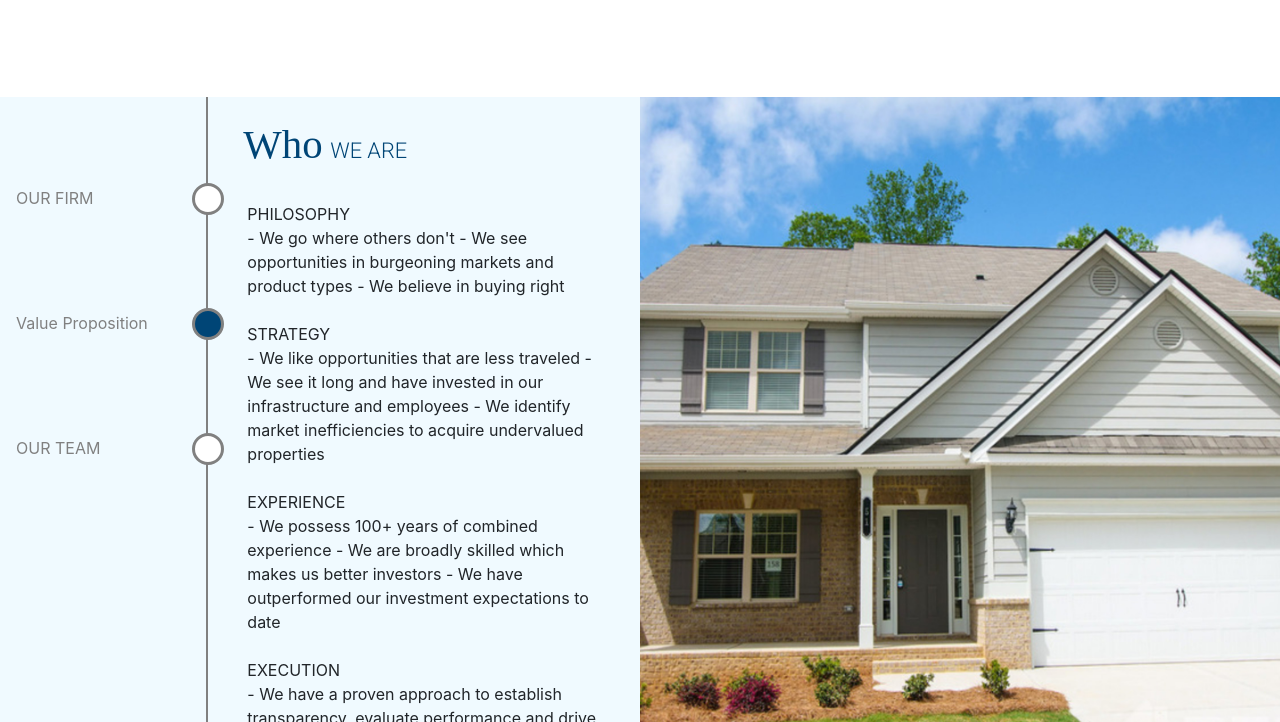
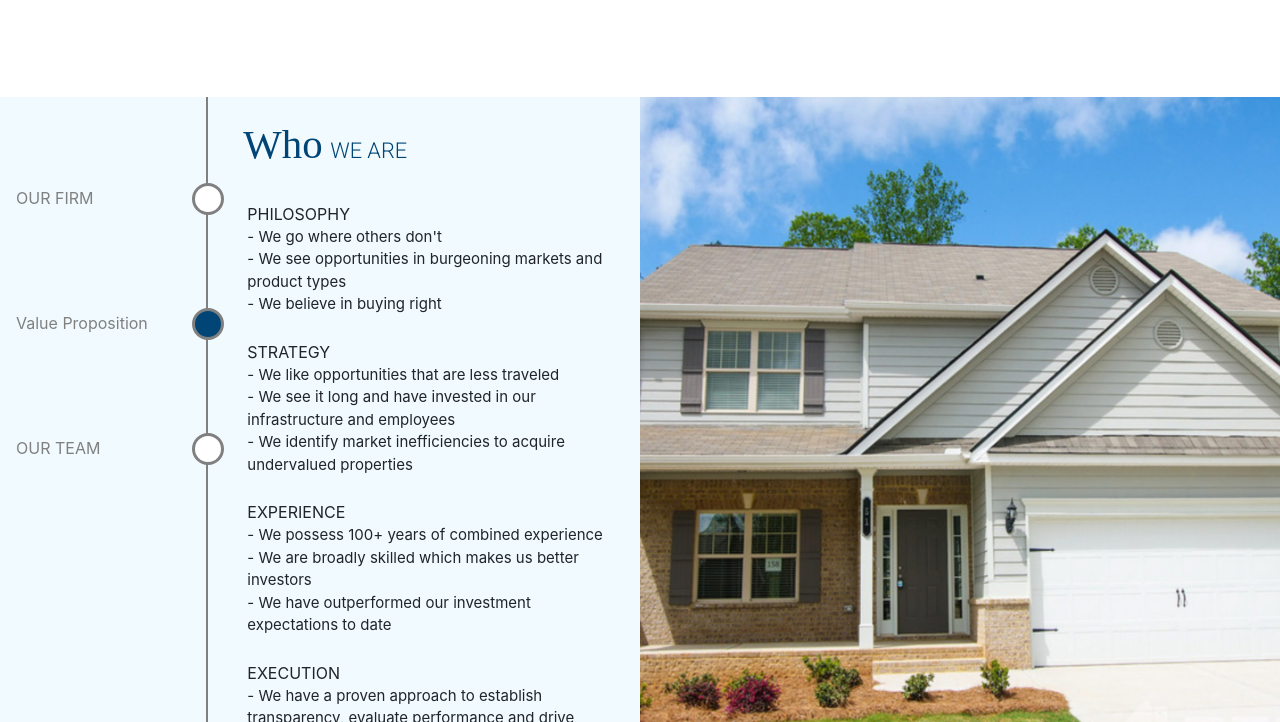
Before and after one commit to Anskhilji/haven-rc, a plain HTML site: page index.html in a window 1280 px wide. Both pictures are taken after a click on the tab "Value Proposition". Shown: the part 703-1425 px from the top of the page. Drawn offline with Linux system fonts and the light colour scheme; a web font is replaced by a local one.

Commit message:
fixed who we font size and spacing

```diff
--- a/index.html
+++ b/index.html
@@ -118,22 +118,22 @@
                                 <div class="tab-pane fade p-4" style="padding-bottom: 0px !important;" id="v-pills-profile" role="tabpanel" aria-labelledby="v-pills-profile-tab">
                                     <span>PHILOSOPHY</span> <br>
                                    <p class="p-mb-setting">
-                                       - We go where others don't
-                                       - We see opportunities in burgeoning markets and product types
+                                       - We go where others don't <br>
+                                       - We see opportunities in burgeoning markets and product types <br>
                                        - We believe in buying right
                                    </p>
                                     <br>
                                     <span>STRATEGY</span> <br>
                                    <p class="p-mb-setting">
-                                       - We like opportunities that are less traveled
-                                       - We see it long and have invested in our infrastructure and employees
+                                       - We like opportunities that are less traveled <br>
+                                       - We see it long and have invested in our infrastructure and employees <br>
                                        - We identify market inefficiencies to acquire undervalued properties</p>
                                     <br>
 
                                     <span>EXPERIENCE</span> <br>
                                    <p class="p-mb-setting">
-                                       - We possess 100+ years of combined experience
-                                       - We are broadly skilled which makes us better investors
+                                       - We possess 100+ years of combined experience <br>
+                                       - We are broadly skilled which makes us better investors <br>
                                        - We have outperformed our investment expectations to date
                                    </p>
                                     <br>
@@ -141,7 +141,8 @@
                                     <span>EXECUTION</span> <br>
                                    <p class="p-mb-setting">
                                        - We have a proven approach to establish transparency, evaluate performance and drive results
-                                       - We believe in detailed reporting to maximize accountability
+                                       <br>
+                                       - We believe in detailed reporting to maximize accountability <br>
                                        - We believe in constant improvement
                                    </p>
 
@@ -157,7 +158,7 @@
 
             </div>
         </div>
-        <div class="col-md-6 p-0">
+        <div class="col-md-6 p-0 who-we-image-main">
             <div class="img-bg">
 
             </div>
--- a/style/style.css
+++ b/style/style.css
@@ -172,9 +172,14 @@
     text-transform: capitalize;
     color: #004576
 }
+.who-we-image-main{
+    min-height: 605px;
+}
 
 .p-mb-setting{
     margin-bottom: 0px;
+    overflow: hidden;
+    font-size: 15px;
 }
 /*End Section 2*/
 .login {
@@ -188,7 +193,7 @@
 
 .contact-img-bg {
     background: url("../images/havenrc_content/5-GetInTouchWithUs/map.jpg") no-repeat center center;
-    height: 685px;
+    height: 100%;
     width: 100%;
     background-position: center;
     background-repeat: no-repeat;
```
